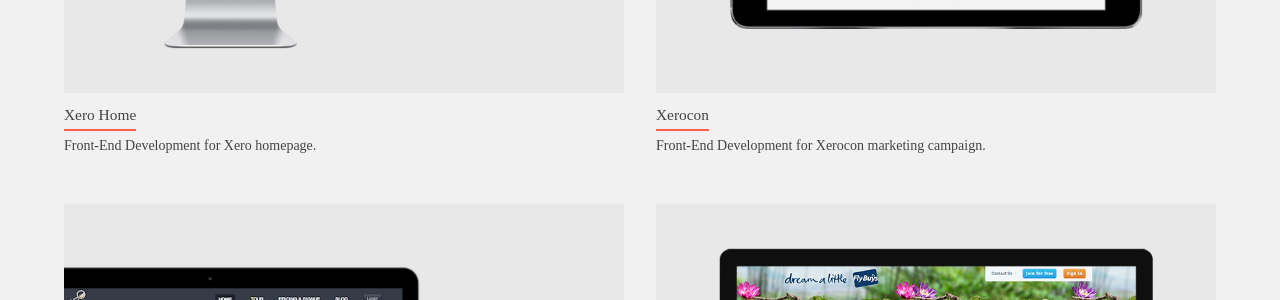
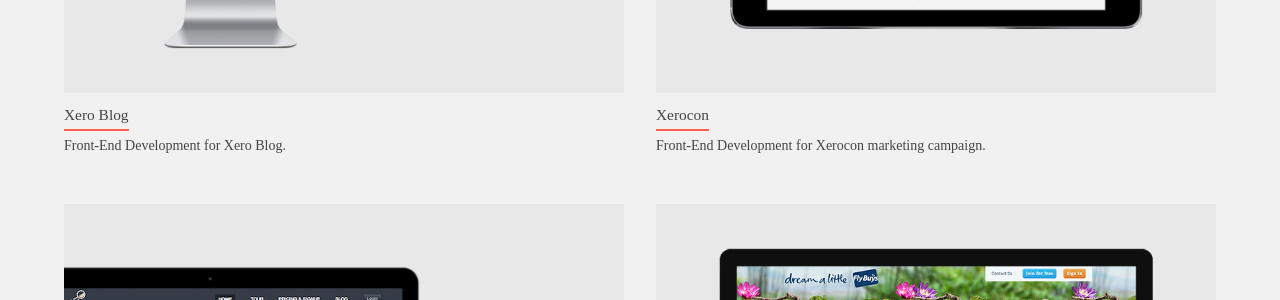
Before and after one commit to ryanlloydfrench/Portfolio, a Jekyll site: the page built from index.html, in a window 1280 px wide and 900 px high, scrolled down 579 px. Shown: the part 154-454 px from the top of the window. Built offline with Jekyll 4.4.1, drawn with Linux system fonts in a browser that asks for light colours; nearby versions of some CDN libraries.

Commit message:
Remove xero home mistake.

```diff
--- a/index.html
+++ b/index.html
@@ -10,17 +10,17 @@
 
 <div class="row">
     <div class="col-xs-12 col-sm-6">
-        <a class="tile__link" href="/xero-home/">
+        <a class="tile__link" href="/xero-blog/">
             <div class="tile tile--cinema-display-left animated-element--contentfadein">
                 <div class="tile__outer-wrap">
                     <div class="tile__inner-wrap">
-                        <img class="tile__image" src="/assets/images/xero-home-thumbnail.png" data-rjs="2"/>
+                        <img class="tile__image" src="/assets/images/xero-blog-thumbnail.png"/>
                     </div>
                 </div>
             </div>
             <div class="tile__info animated-element--contentfadein">
-                <h2 class="tile__info__title">Xero Home</h2>
-                <p class="tile__info__description">Front-End Development for Xero homepage.</p>
+                <h2 class="tile__info__title">Xero Blog</h2>
+                <p class="tile__info__description">Front-End Development for Xero Blog.</p>
             </div>
         </a>
     </div>
@@ -29,7 +29,7 @@
             <div class="tile tile--ipad-perspective animated-element--contentfadein">
                 <div class="tile__outer-wrap">
                     <div class="tile__inner-wrap">
-                        <img class="tile__image" src="/assets/images/xero-xerocon-thumbnail.png" data-rjs="2"/>
+                        <img class="tile__image" src="/assets/images/xero-xerocon-thumbnail.png"/>
                     </div>
                 </div>
             </div>
@@ -47,7 +47,7 @@
             <div class="tile tile--macbook-left animated-element--contentfadein">
                 <div class="tile__outer-wrap">
                     <div class="tile__inner-wrap">
-                        <img class="tile__image" src="/assets/images/sharesight-thumbnail.png" data-rjs="2"/>
+                        <img class="tile__image" src="/assets/images/sharesight-thumbnail.png"/>
                     </div>
                 </div>
             </div>
@@ -62,7 +62,7 @@
             <div class="tile tile--cinema-display animated-element--contentfadein">
                 <div class="tile__outer-wrap">
                     <div class="tile__inner-wrap">
-                        <img class="tile__image" src="/assets/images/flybuys-thumbnail.png" data-rjs="2"/>
+                        <img class="tile__image" src="/assets/images/flybuys-thumbnail.png"/>
                     </div>
                 </div>
             </div>
@@ -80,7 +80,7 @@
             <div class="tile tile--ipad-perspective animated-element--contentfadein">
                 <div class="tile__outer-wrap">
                     <div class="tile__inner-wrap">
-                        <img class="tile__image" src="/assets/images/xero-nab-thumbnail.png" data-rjs="2"/>
+                        <img class="tile__image" src="/assets/images/xero-nab-thumbnail.png"/>
                     </div>
                 </div>
             </div>
@@ -95,7 +95,7 @@
             <div class="tile tile--macbook-right animated-element--contentfadein">
                 <div class="tile__outer-wrap">
                     <div class="tile__inner-wrap">
-                        <img class="tile__image" src="/assets/images/xero-xerou-thumbnail.png" data-rjs="2"/>
+                        <img class="tile__image" src="/assets/images/xero-xerou-thumbnail.png"/>
                     </div>
                 </div>
             </div>
@@ -113,7 +113,7 @@
             <div class="tile tile--macbook animated-element--contentfadein">
                 <div class="tile__outer-wrap">
                     <div class="tile__inner-wrap">
-                        <img class="tile__image" src="/assets/images/xero-features-thumbnail.png" data-rjs="2"/>
+                        <img class="tile__image" src="/assets/images/xero-features-thumbnail.png"/>
                     </div>
                 </div>
             </div>
@@ -128,7 +128,7 @@
             <div class="tile tile--cinema-display-right animated-element--contentfadein">
                 <div class="tile__outer-wrap">
                     <div class="tile__inner-wrap">
-                        <img class="tile__image" src="/assets/images/addressfinder-thumbnail.png" data-rjs="2"/>
+                        <img class="tile__image" src="/assets/images/addressfinder-thumbnail.png"/>
                     </div>
                 </div>
             </div>
@@ -146,7 +146,7 @@
             <div class="tile tile--cinema-display-left animated-element--contentfadein">
                 <div class="tile__outer-wrap">
                     <div class="tile__inner-wrap">
-                        <img class="tile__image" src="/assets/images/xero-about-thumbnail.png" data-rjs="2"/>
+                        <img class="tile__image" src="/assets/images/xero-about-thumbnail.png"/>
                     </div>
                 </div>
             </div>
@@ -161,7 +161,7 @@
             <div class="tile tile--ipad-perspective animated-element--contentfadein">
                 <div class="tile__outer-wrap">
                     <div class="tile__inner-wrap">
-                        <img class="tile__image" src="/assets/images/xero-styleguide-thumbnail.png" data-rjs="2"/>
+                        <img class="tile__image" src="/assets/images/xero-styleguide-thumbnail.png"/>
                     </div>
                 </div>
             </div>
```
Also changed, not shown: xero-home.html (deleted, +0 -9 lines), assets/images/xero-blog-thumbnail.png (renamed from assets/images/xero-home-thumbnail.png), assets/images/xero-blog-thumbnail@2x.png (renamed from assets/images/xero-home-thumbnail@2x.png).
